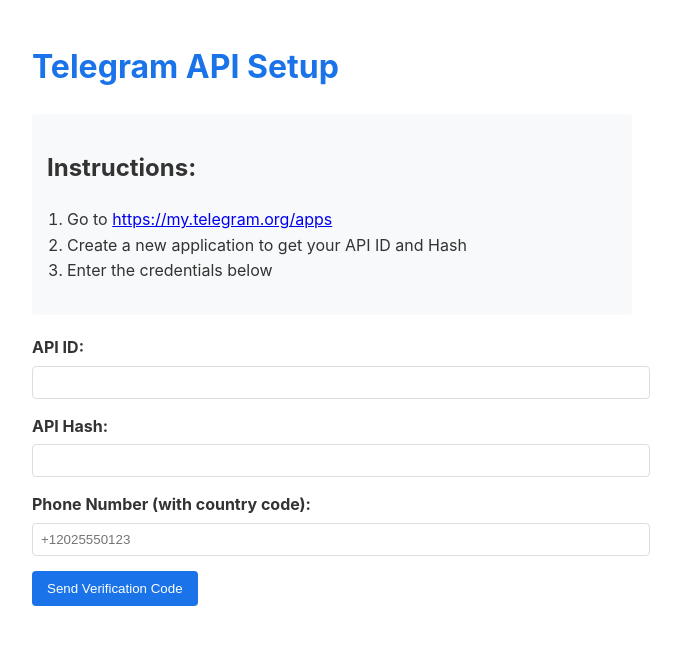
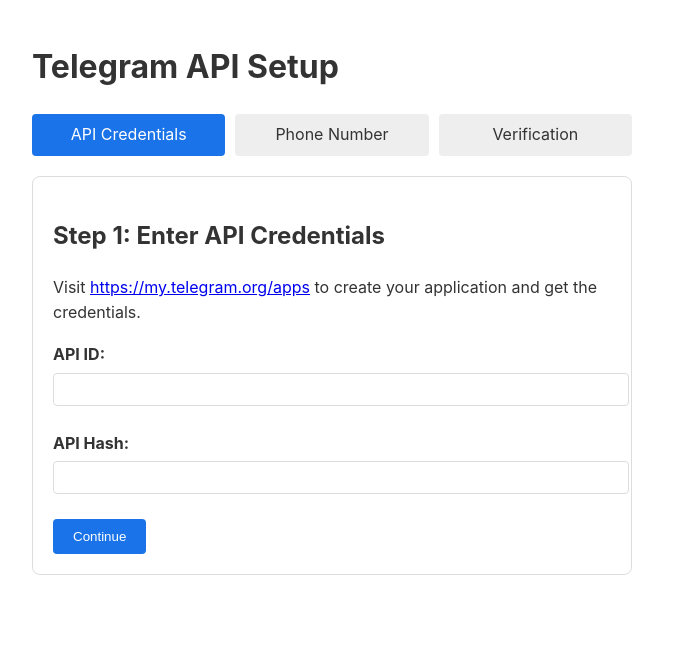
Before and after one commit to glushenkovIG/telegram-proxy-caching-client, a Flask app: page /setup in a window 1280 px wide. Shown: the top 645 px of the page, without its empty margins (308-989 px from the left). Run offline with Flask 3, Linux system fonts and the light colour scheme.

Commit message:
Assistant checkpoint: Improve Telegram setup UI flow
Assistant generated file changes:
- templates/setup.html: Improve setup UI with single page flow

---

User prompt:

there is post method for the verify_code, and it's cringe ui, it should all happen on one page, not on three, with proper navigation, what the fuck

Replit-Commit-Author: Assistant
Replit-Commit-Session-Id: dcd43077-a449-4137-b443-baa674c1b57f

```diff
--- a/templates/setup.html
+++ b/templates/setup.html
@@ -1,20 +1,28 @@
+
 <!DOCTYPE html>
 <html lang="en">
 <head>
     <meta charset="UTF-8">
     <meta name="viewport" content="width=device-width, initial-scale=1.0">
-    <title>Telegram Setup</title>
+    <title>Telegram API Setup</title>
     <style>
         body {
-            font-family: -apple-system, BlinkMacSystemFont, 'Segoe UI', Roboto, Oxygen, Ubuntu, Cantarell, 'Open Sans', 'Helvetica Neue', sans-serif;
+            font-family: -apple-system, BlinkMacSystemFont, 'Segoe UI', Roboto, sans-serif;
             line-height: 1.6;
             color: #333;
             max-width: 600px;
             margin: 0 auto;
             padding: 20px;
         }
-        h1 {
-            color: #1a73e8;
+        .step {
+            margin-bottom: 20px;
+            padding: 20px;
+            border: 1px solid #ddd;
+            border-radius: 8px;
+            display: none;
+        }
+        .step.active {
+            display: block;
         }
         .form-group {
             margin-bottom: 15px;
@@ -29,160 +37,214 @@
             padding: 8px;
             border: 1px solid #ddd;
             border-radius: 4px;
+            margin-bottom: 10px;
         }
         button {
             background-color: #1a73e8;
             color: white;
             border: none;
-            padding: 10px 15px;
+            padding: 10px 20px;
             border-radius: 4px;
             cursor: pointer;
         }
-        .instructions {
-            background-color: #f8f9fa;
-            padding: 15px;
+        button:disabled {
+            background-color: #ccc;
+            cursor: not-allowed;
+        }
+        .progress {
+            display: flex;
+            margin-bottom: 20px;
+            gap: 10px;
+        }
+        .progress-step {
+            flex: 1;
+            padding: 8px;
+            background: #eee;
+            text-align: center;
             border-radius: 4px;
-            margin-bottom: 20px;
         }
-        .instructions ol {
-            padding-left: 20px;
+        .progress-step.active {
+            background: #1a73e8;
+            color: white;
+        }
+        .progress-step.done {
+            background: #4CAF50;
+            color: white;
         }
         .alert {
-          margin-bottom: 1rem;
-          padding: 1rem;
+            padding: 10px;
+            margin: 10px 0;
+            border-radius: 4px;
         }
-        .alert-danger {
-          color: #721c24;
-          background-color: #f8d7da;
-          border-color: #f5c6cb;
+        .alert-error {
+            background: #ffebee;
+            color: #c62828;
+            border: 1px solid #ef9a9a;
         }
-        .alert-info {
-          color: #0c5460;
-          background-color: #d1ecf1;
-          border-color: #bee5eb;
+        .alert-success {
+            background: #e8f5e9;
+            color: #2e7d32;
+            border: 1px solid #a5d6a7;
         }
-        .verification-section { margin-top: 20px; display: none; }
-        .verification-section.show { display: block; }
-
+        #statusMessage {
+            margin-top: 10px;
+            padding: 10px;
+            border-radius: 4px;
+        }
     </style>
 </head>
 <body>
     <h1>Telegram API Setup</h1>
 
-    <div class="instructions">
-        <h2>Instructions:</h2>
-        <ol>
-            <li>Go to <a href="https://my.telegram.org/apps" target="_blank">https://my.telegram.org/apps</a></li>
-            <li>Create a new application to get your API ID and Hash</li>
-            <li>Enter the credentials below</li>
-        </ol>
+    <div class="progress">
+        <div class="progress-step active" id="step1-indicator">API Credentials</div>
+        <div class="progress-step" id="step2-indicator">Phone Number</div>
+        <div class="progress-step" id="step3-indicator">Verification</div>
     </div>
 
-    <form id="setupForm">
+    <div id="step1" class="step active">
+        <h2>Step 1: Enter API Credentials</h2>
+        <p>Visit <a href="https://my.telegram.org/apps" target="_blank">https://my.telegram.org/apps</a> to create your application and get the credentials.</p>
+
         <div class="form-group">
             <label for="api_id">API ID:</label>
-            <input type="text" id="api_id" name="api_id" required>
+            <input type="text" id="api_id" required>
         </div>
 
         <div class="form-group">
             <label for="api_hash">API Hash:</label>
-            <input type="text" id="api_hash" name="api_hash" required>
+            <input type="text" id="api_hash" required>
         </div>
 
+        <button onclick="nextStep(1)">Continue</button>
+    </div>
+
+    <div id="step2" class="step">
+        <h2>Step 2: Phone Number</h2>
         <div class="form-group">
             <label for="phone">Phone Number (with country code):</label>
-            <input type="text" id="phone" name="phone" required placeholder="+12025550123">
+            <input type="text" id="phone" placeholder="+12025550123" required>
         </div>
 
-        <button type="submit">Send Verification Code</button>
-    </form>
-
-    <div id="verificationSection" class="verification-section">
-        <h3>Enter Verification Code</h3>
-        <form id="verifyForm">
-            <div class="form-group">
-                <label for="code">Verification Code:</label>
-                <input type="text" id="code" name="code" required>
-            </div>
-            <button type="submit">Verify Code</button>
-            <div id="errorText" class="mt-3 alert d-none"></div>
+        <button onclick="requestCode()">Send Code</button>
+        <button onclick="prevStep(2)" style="background-color: #666;">Back</button>
     </div>
 
+    <div id="step3" class="step">
+        <h2>Step 3: Verification Code</h2>
+        <div class="form-group">
+            <label for="code">Enter the code sent to your Telegram app:</label>
+            <input type="text" id="code" required>
+        </div>
+
+        <button onclick="verifyCode()">Verify</button>
+        <button onclick="prevStep(3)" style="background-color: #666;">Back</button>
+    </div>
+
+    <div id="statusMessage"></div>
+
     <script>
-            document.addEventListener('DOMContentLoaded', function() {
-                const setupForm = document.getElementById('setupForm');
-                const verifyForm = document.getElementById('verifyForm');
-                const errorText = document.getElementById('errorText');
+        let currentStep = 1;
+        const credentials = {};
 
-                setupForm.addEventListener('submit', async (e) => {
-                    e.preventDefault();
-                    const phone = document.getElementById('phone').value;
-                    const api_id = document.getElementById('api_id').value;
-                    const api_hash = document.getElementById('api_hash').value;
+        function showStatus(message, type = 'success') {
+            const statusDiv = document.getElementById('statusMessage');
+            statusDiv.className = `alert alert-${type}`;
+            statusDiv.textContent = message;
+        }
 
-                    if (!phone || phone.length < 5) {
-                        showError("Please enter a valid phone number with country code (e.g., +12345678901).");
+        function nextStep(step) {
+            if (step === 1) {
+                const apiId = document.getElementById('api_id').value;
+                const apiHash = document.getElementById('api_hash').value;
+
+                if (!apiId || !apiHash) {
+                    showStatus('Please fill in all credentials', 'error');
                     return;
                 }
+
+                credentials.api_id = apiId;
+                credentials.api_hash = apiHash;
+            }
+
+            document.querySelector(`.step.active`).classList.remove('active');
+            document.getElementById(`step${step + 1}`).classList.add('active');
+
+            document.querySelector(`#step${step}-indicator`).classList.remove('active');
+            document.querySelector(`#step${step}-indicator`).classList.add('done');
+            document.querySelector(`#step${step + 1}-indicator`).classList.add('active');
+
+            currentStep = step + 1;
+        }
+
+        function prevStep(step) {
+            document.querySelector(`.step.active`).classList.remove('active');
+            document.getElementById(`step${step - 1}`).classList.add('active');
+
+            document.querySelector(`#step${step}-indicator`).classList.remove('active');
+            document.querySelector(`#step${step - 1}-indicator`).classList.remove('done');
+            document.querySelector(`#step${step - 1}-indicator`).classList.add('active');
+
+            currentStep = step - 1;
+        }
+
+        async function requestCode() {
+            const phone = document.getElementById('phone').value;
+            if (!phone) {
+                showStatus('Please enter your phone number', 'error');
+                return;
+            }
+
+            credentials.phone = phone;
 
             try {
                 const response = await fetch('/setup_process', {
                     method: 'POST',
-                            headers: {'Content-Type': 'application/json'},
-                            body: JSON.stringify({ phone, api_id, api_hash })
+                    headers: { 'Content-Type': 'application/json' },
+                    body: JSON.stringify(credentials)
                 });
+
                 const data = await response.json();
+
                 if (data.status === 'code_sent') {
-                            document.getElementById('verificationSection').classList.add('show');
-                            showMessage("Verification code sent! Check your Telegram app and enter the code below.");
+                    showStatus('Verification code sent to your Telegram app');
+                    nextStep(2);
                 } else {
-                            showError(data.message || "Failed to send verification code.");
+                    showStatus(data.message || 'Failed to send verification code', 'error');
                 }
             } catch (error) {
-                        console.error('Error:', error);
-                        showError(error.message || "An error occurred. Please try again.");
+                showStatus('Error sending verification code', 'error');
             }
-                });
+        }
 
-                verifyForm.addEventListener('submit', async (e) => {
-                    e.preventDefault();
+        async function verifyCode() {
             const code = document.getElementById('code').value;
-                    if (!code || code.length < 3) {
-                        showError("Please enter the verification code correctly.");
+            if (!code) {
+                showStatus('Please enter the verification code', 'error');
                 return;
             }
 
             try {
                 const response = await fetch('/verify_code', {
                     method: 'POST',
-                            headers: {'Content-Type': 'application/json'},
+                    headers: { 'Content-Type': 'application/json' },
                     body: JSON.stringify({ code })
                 });
+
                 const data = await response.json();
+
                 if (data.status === 'success') {
-                            window.location.href = '/setup_complete';
+                    showStatus('Successfully authenticated!');
+                    document.querySelector('#step3-indicator').classList.remove('active');
+                    document.querySelector('#step3-indicator').classList.add('done');
+                    setTimeout(() => window.location.href = '/', 2000);
                 } else {
-                            showError(data.message || "Failed to verify code.");
+                    showStatus(data.message || 'Verification failed', 'error');
                 }
             } catch (error) {
-                        console.error('Error:', error);
-                        showError(error.message || "An error occurred. Please try again.");
+                showStatus('Error during verification', 'error');
             }
-                });
-
-                function showError(message) {
-                    errorText.textContent = message;
-                    errorText.classList.remove('d-none', 'alert-info');
-                    errorText.classList.add('alert-danger');
         }
-
-                function showMessage(message) {
-                    errorText.textContent = message;
-                    errorText.classList.remove('d-none', 'alert-danger');
-                    errorText.classList.add('alert-info');
-                }
-
-            });
     </script>
 </body>
 </html>
```
Lines whose indentation alone changed are shown as unchanged.
